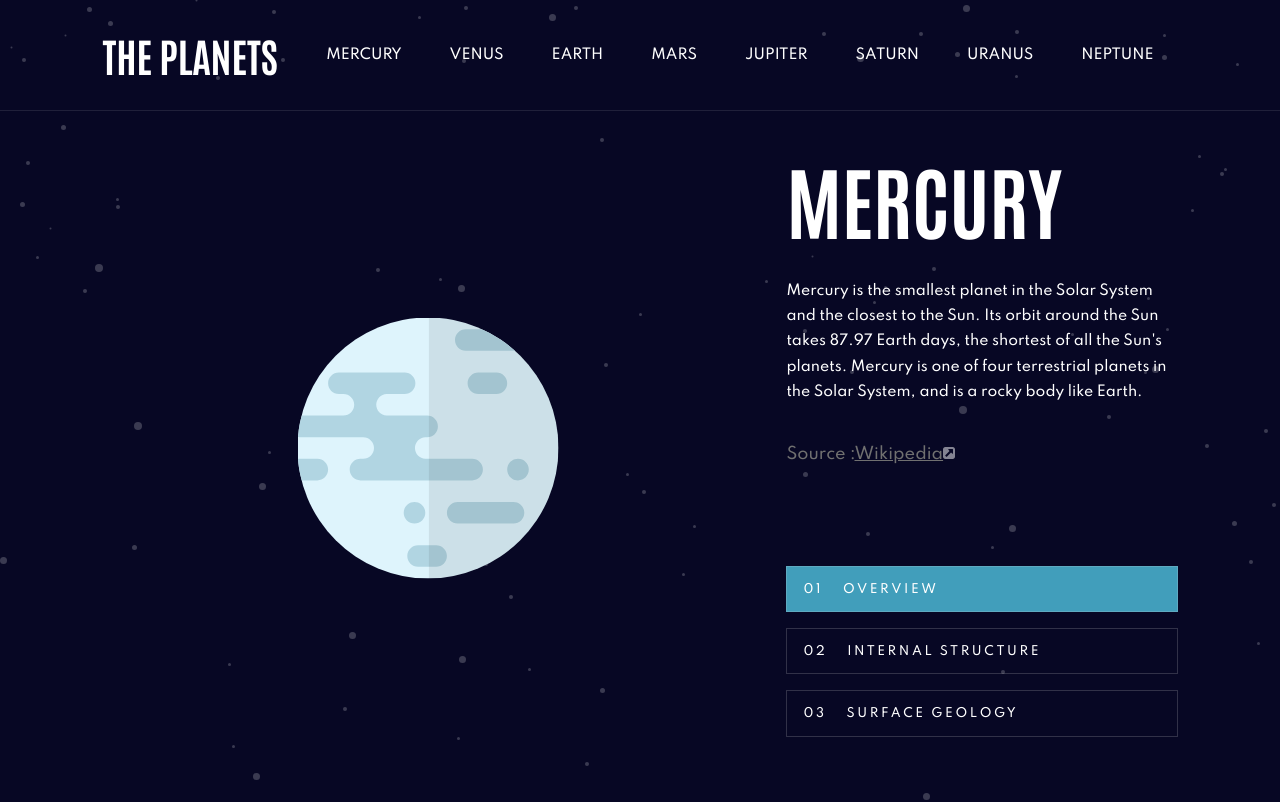
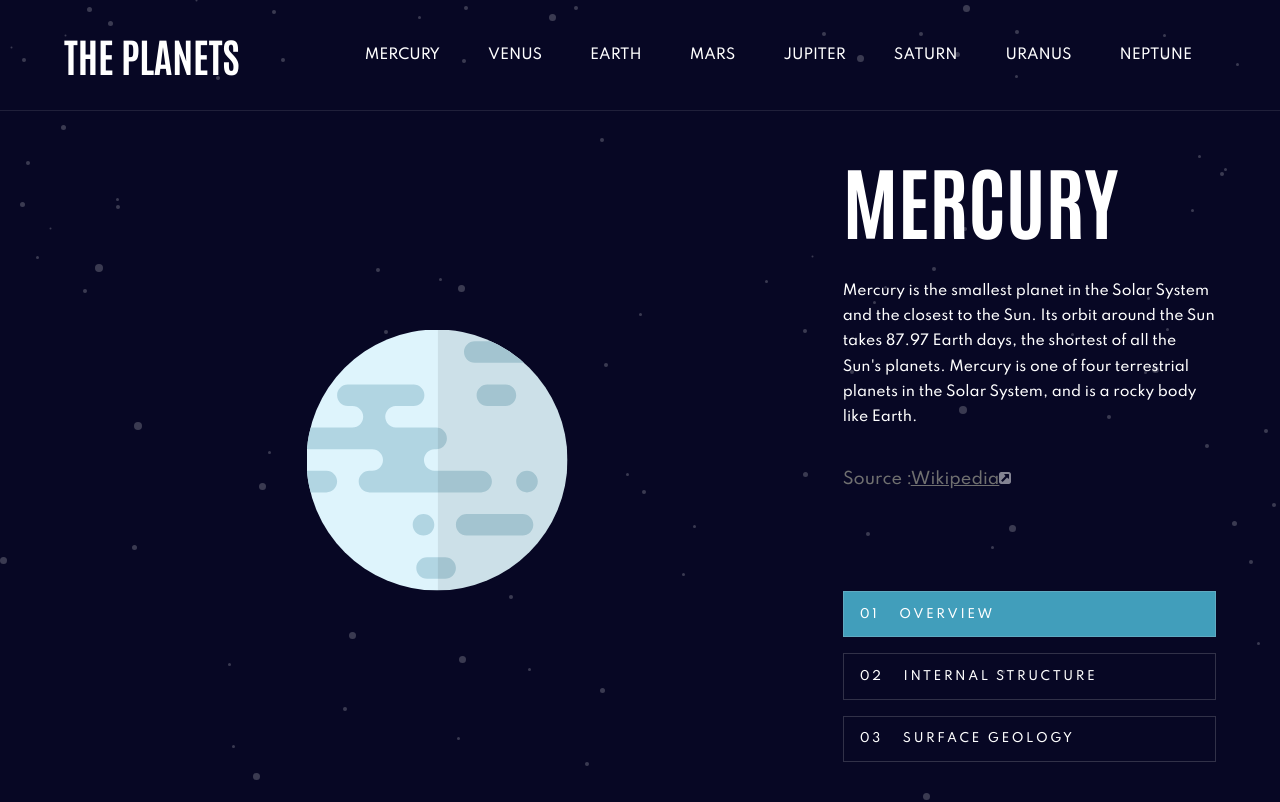
Before and after one commit to jfiora/the-planets, a React (Vite) app: page /mercury in a window 1280 px wide. Shown: the top 802 px of the page. Built offline with nearby package versions, Linux system fonts and the light colour scheme.

Commit message:
container width adjust

```diff
--- a/src/components/Navbar/Navbar.css
+++ b/src/components/Navbar/Navbar.css
@@ -4,7 +4,7 @@
   display: flex;
   justify-content: space-between;
   align-items: center;
-  padding: 0rem 8%;
+  padding: 0rem 5%;
 
   border-bottom: 1px solid rgba(255, 255, 255, 0.1);
 }
--- a/src/components/Planet/Planet.css
+++ b/src/components/Planet/Planet.css
@@ -1,6 +1,11 @@
+.Planet {
+  max-width: 90rem;
+  margin: 0 auto;
+}
+
 /* TABLET */
 @media screen and (min-width: 768px) {
   .Planet {
-    padding: 0 8%;
+    padding: 0 5%;
   }
 }
--- a/src/components/Planet/PlanetInfo/PlanetDescription/PlanetBio/PlanetBio.css
+++ b/src/components/Planet/PlanetInfo/PlanetDescription/PlanetBio/PlanetBio.css
@@ -9,6 +9,6 @@
 /* MOBILE */
 @media screen and (max-width: 767px) {
   .PlanetBio {
-    padding: 0 8%;
+    padding: 0 5%;
   }
 }
--- a/src/components/Planet/PlanetInfo/PlanetInfo.css
+++ b/src/components/Planet/PlanetInfo/PlanetInfo.css
@@ -29,7 +29,7 @@
 /* DESKTOP */
 @media screen and (min-width: 1024px) {
   .PlanetInfo {
-    grid-template-columns: 5fr 3fr;
+    grid-template-columns: 2fr 1fr;
     margin-bottom: 2rem;
   }
 
```
